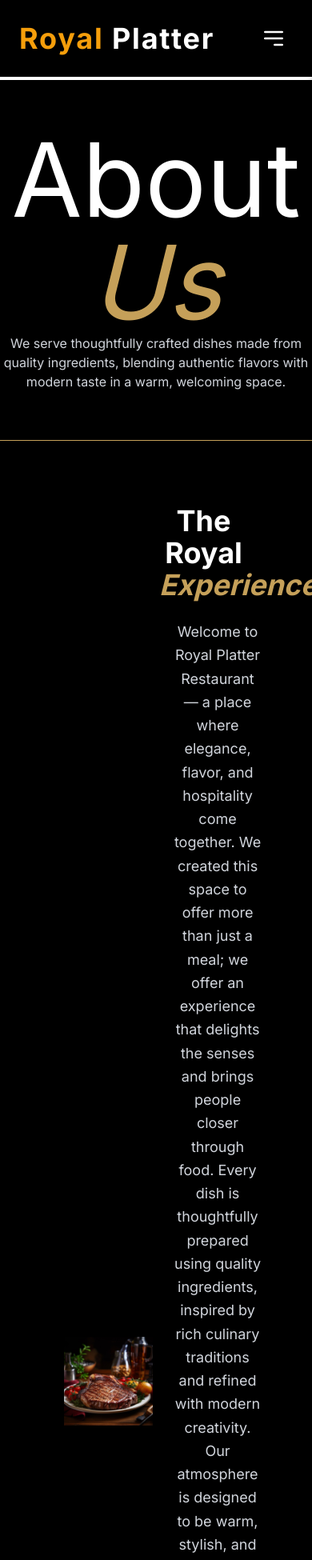
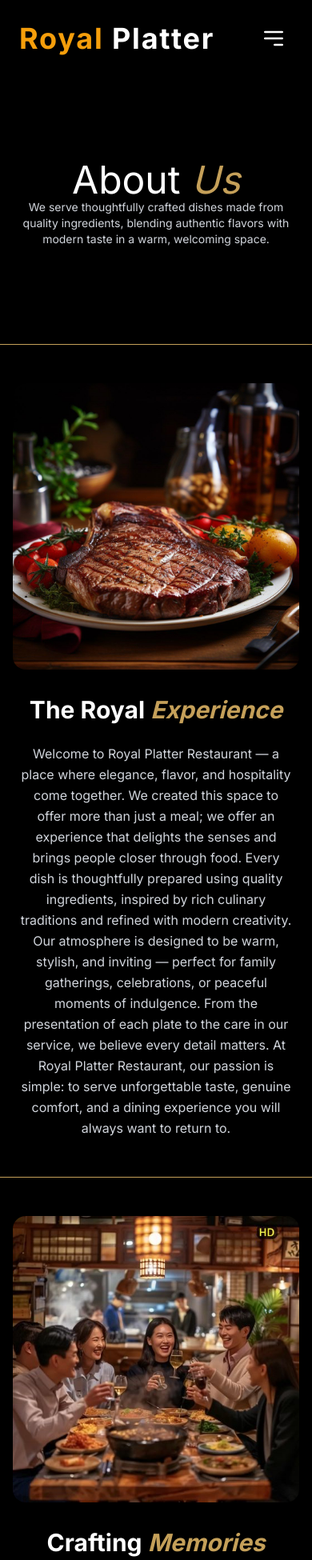
Before and after one commit to Esina44/res, a Next.js app: page /about in a window 390 px wide. Shown: the top 1950 px of the page at 80% size. Built offline with nearby package versions, Linux system fonts and the light colour scheme; a web font is replaced by a local one.

Commit message:
style: adjust About page for better responsiveness

```diff
--- a/app/about/page.tsx
+++ b/app/about/page.tsx
@@ -1,26 +1,34 @@
 export default function About() {
   return (
     <>
-      <section className="pt-25">
-        <div className="bg-black h-[450px] flex flex-col justify-center items-center">
-          <h1 className="text-9xl text-center text-white">
+      <section className="pt-20 sm:pt-24 md:pt-25">
+        <div className="bg-black h-[350px] sm:h-[400px] md:h-[450px] flex flex-col justify-center items-center px-4">
+          <h1 className="text-5xl sm:text-7xl md:text-9xl text-center text-white">
             About <span className="italic text-[#c5a059]">Us</span>
           </h1>
-          <p className=" text-center max-w-2xl text-gray-300">
+          <p className="text-center max-w-2xl text-gray-300 text-sm sm:text-base">
             We serve thoughtfully crafted dishes made from quality ingredients,
             blending authentic flavors with modern taste in a warm, welcoming
             space.
           </p>
         </div>
+
         <hr className="text-[#c5a059]" />
-        <div className="w-full bg-black p-20 grid grid-cols-2 gap-2 justify-center items-center">
-          <img src="about.jpg" alt="aboutimg" height={300} width={700} />
+
+        <div className="w-full bg-black px-4 py-12 sm:p-16 md:p-20 grid grid-cols-1 md:grid-cols-2 gap-8 items-center">
+          <img
+            src="about.jpg"
+            alt="aboutimg"
+            className="w-full h-auto rounded-2xl"
+          />
+
           <div className="flex flex-col">
-            <h1 className="text-white text-6 text-4xl font-bold text-center">
+            <h1 className="text-white text-3xl sm:text-4xl font-bold text-center">
               The Royal{" "}
               <span className="text-[#c5a059] italic">Experience</span>
             </h1>
-            <p className="max-w-4xl mx-auto mt-6 text-center text-gray-300 text-lg leading-relaxed px-4">
+
+            <p className="max-w-4xl mx-auto mt-6 text-center text-gray-300 text-base sm:text-lg leading-relaxed px-2 sm:px-4">
               Welcome to Royal Platter Restaurant — a place where elegance,
               flavor, and hospitality come together. We created this space to
               offer more than just a meal; we offer an experience that delights
@@ -37,13 +45,16 @@ export default function About() {
             </p>
           </div>
         </div>
+
         <hr className="text-[#c5a059]" />
-        <div className="w-full bg-black p-20 grid grid-cols-2 gap-4 justify-center items-center">
-          <div className="flex flex-col">
-            <h1 className="text-white text-6 text-4xl font-bold text-center">
-              Crafting <span className="text-[#c5a059] italic">Meories</span>
+
+        <div className="w-full bg-black px-4 py-12 sm:p-16 md:p-20 grid grid-cols-1 md:grid-cols-2 gap-8 items-center">
+          <div className="flex flex-col order-2 md:order-1">
+            <h1 className="text-white text-3xl sm:text-4xl font-bold text-center">
+              Crafting <span className="text-[#c5a059] italic">Memories</span>
             </h1>
-            <p className="max-w-4xl mx-auto mt-6 text-center text-gray-300 text-lg leading-relaxed px-4">
+
+            <p className="max-w-4xl mx-auto mt-6 text-center text-gray-300 text-base sm:text-lg leading-relaxed px-2 sm:px-4">
               At Royal Platter Restaurant, every detail is designed to make your
               visit unforgettable. From the carefully curated menu to our
               inviting décor and attentive service, we aim to create moments
@@ -55,18 +66,22 @@ export default function About() {
               and elegance meet.
             </p>
           </div>
+
           <img
             src="people2.jpg"
             alt="aboutimg"
-            height={300}
-            width={800}
-            className="rounded-2xl"
+            className="w-full h-auto rounded-2xl order-1 md:order-2"
           />
         </div>
+
         <hr className="text-[#c5a059]" />
-        <div className="py-16 bg-[#c5a059] text-black  flex flex-col justify-center">
-          <h1 className="text-6xl text-center font-bold mb-8 ">Our Places</h1>
-          <ul className="max-w-3xl mx-auto space-y-4 text-center ">
+
+        <div className="py-12 sm:py-16 px-4 bg-[#c5a059] text-black flex flex-col justify-center">
+          <h1 className="text-3xl sm:text-5xl md:text-6xl text-center font-bold mb-8">
+            Our Places
+          </h1>
+
+          <ul className="max-w-3xl mx-auto space-y-3 sm:space-y-4 text-center text-sm sm:text-base">
             <li>Royal Platter Downtown – 123 Main Street, Pokhara</li>
             <li>Royal Platter Riverside – 456 River Road, Kathmandu</li>
             <li>Royal Platter Uptown – 789 High Street, Chitwan</li>
--- a/app/contact/page.tsx
+++ b/app/contact/page.tsx
@@ -117,8 +117,8 @@ export default function Contact() {
               <div>
                 <h1 className="text-xs mb-2 text-gray-400">EMAIL ADDRESS</h1>
                 <input
-                  type="text"
-                  placeholder="Esina"
+                  type="email"
+                  placeholder="example@gmail.com"
                   className="w-full bg-black border border-white/20 rounded-lg px-4 py-3 focus:outline-none focus:border-[#c5a059] transition"
                 />
               </div>
@@ -128,7 +128,7 @@ export default function Contact() {
               <h1 className="text-xs mb-2 text-gray-400">SUBJECT</h1>
               <input
                 type="text"
-                placeholder="Esina"
+                placeholder="text"
                 className="w-full bg-black border border-white/20 rounded-lg px-4 py-3 focus:outline-none focus:border-[#c5a059] transition"
               />
             </div>
--- a/app/reservation/page.tsx
+++ b/app/reservation/page.tsx
@@ -52,7 +52,7 @@ export default function Reservation() {
               </h1>
               <input
                 type="text"
-                placeholder="Esina"
+                placeholder="Pun"
                 className="w-full bg-black border border-[#c5a059] rounded-lg px-4 py-3 focus:outline-none focus:ring-1 focus:ring-[#c5a059]/50 transition"
               />
             </div>
@@ -86,7 +86,7 @@ export default function Reservation() {
             <input
               type="number"
               placeholder="Number of Guests"
-              min={0}
+              min={1}
               className="w-full bg-black border border-[#c5a059] rounded-lg px-4 py-3 focus:outline-none focus:ring-1 focus:ring-[#c5a059]/50 transition"
             />
           </div>
@@ -111,7 +111,7 @@ export default function Reservation() {
               />
             </div>
           </div>
-          <button className="w-full bg-[#c5a059] py-4 rounded-xl text-black font-semibold tracking-wide hover:opacity-90 hover:scale-[1.02] active:scale-[0.98] transition duration-300">
+          <button className="w-full bg-[#c5a059] py-4 rounded-xl text-black font-semibold tracking-wide hover:opacity-90 hover:scale-[1.02] active:scale-[0.98] transition duration-300 cursor-pointer">
             BOOK NOW
           </button>
         </form>
```
